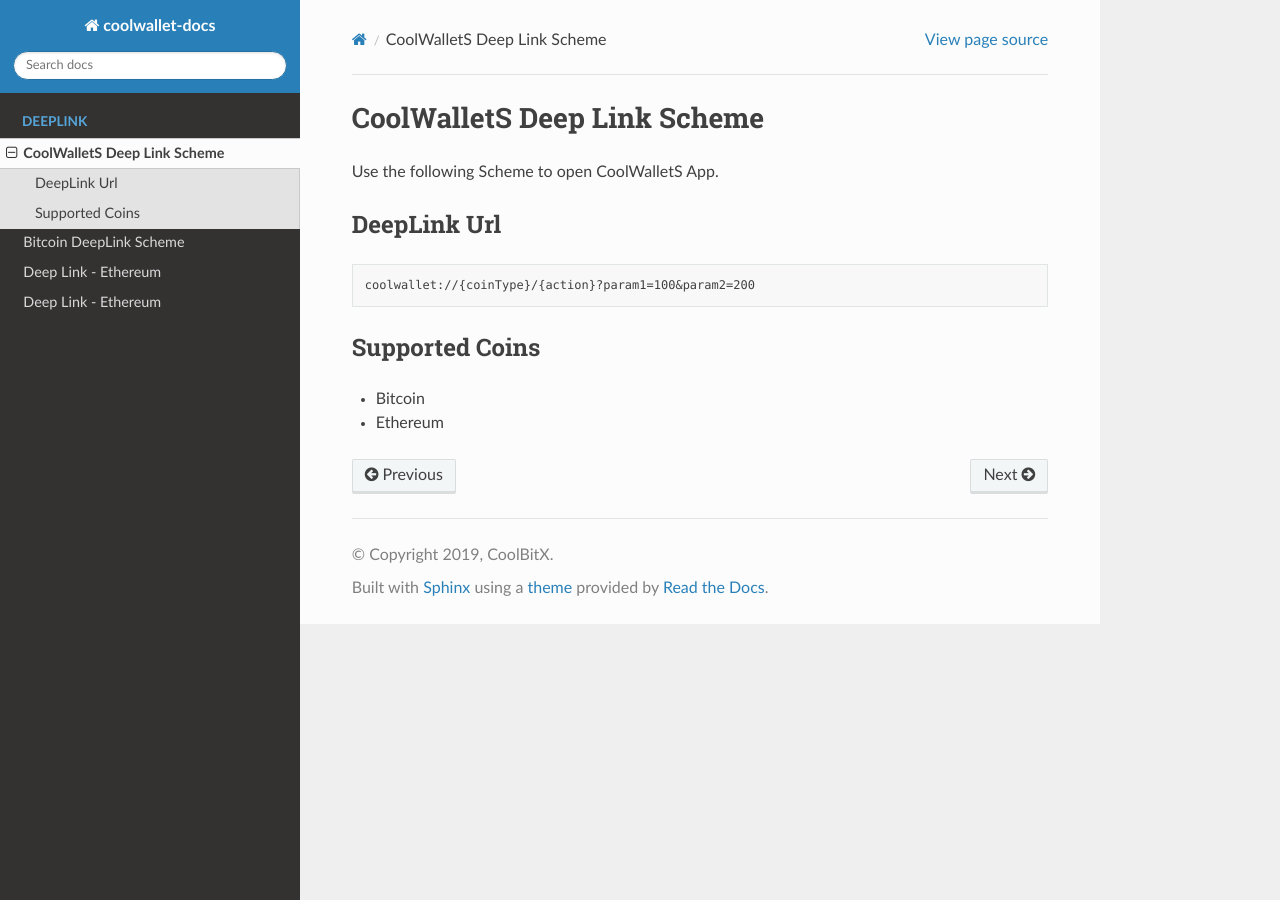
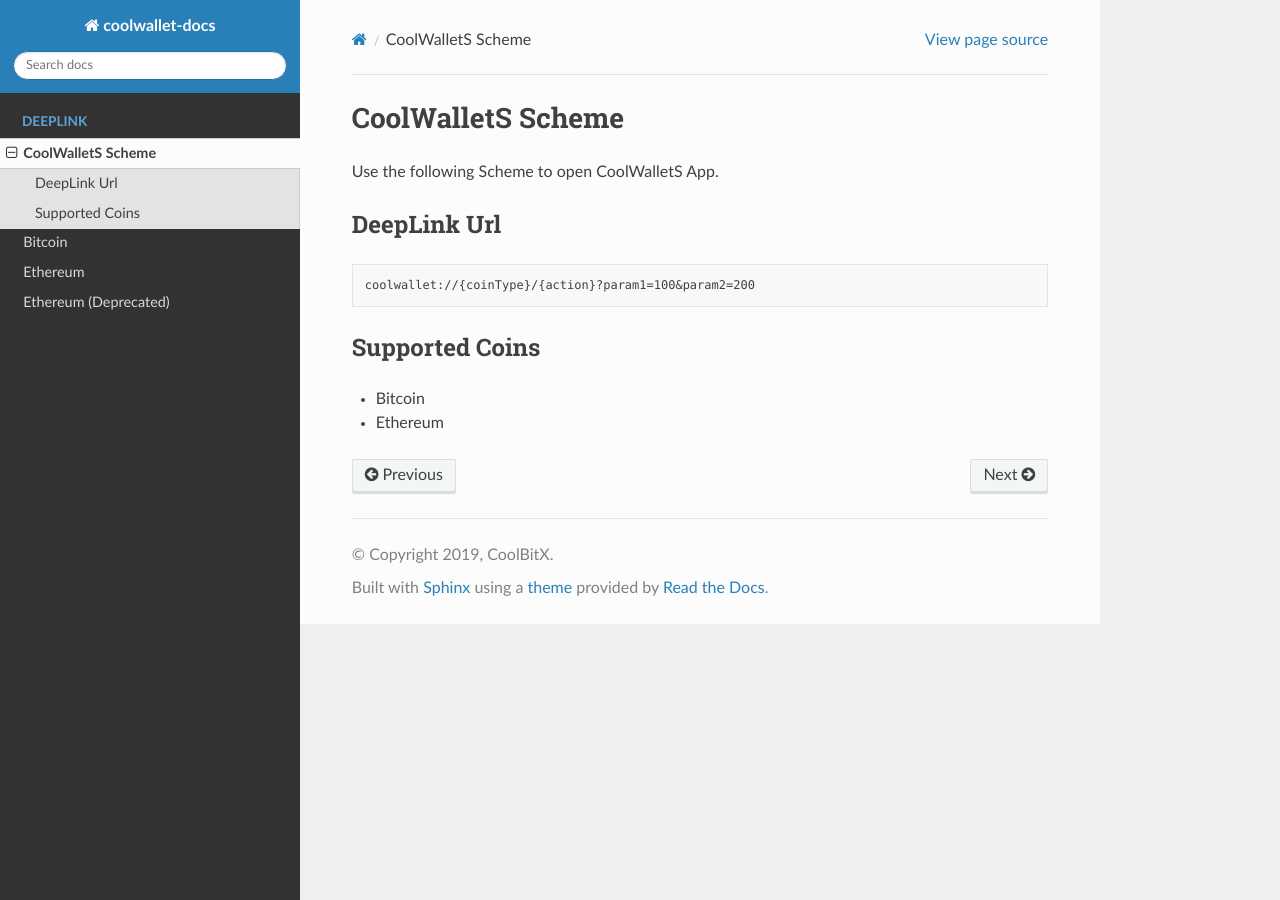
Before and after one commit to CoolBitX-Technology/coolwallet-doc, a Sphinx documentation site: the page built from docs/source/deeplink/introduction.md, in a window 1280 px wide. Built offline with Sphinx 7.4.7 and the Read the Docs theme 2.0.0, drawn with Linux system fonts in a browser that asks for light colours; pages that are not in the unit, such as notebooks, are missing from menus.

Commit message:
Modify titles

```diff
--- a/docs/source/deeplink/bitcoin.md
+++ b/docs/source/deeplink/bitcoin.md
@@ -1,4 +1,4 @@
-# Bitcoin DeepLink Scheme
+# Bitcoin
 
 * coinType: BTC
 
--- a/docs/source/deeplink/ethereum-deprecated.md
+++ b/docs/source/deeplink/ethereum-deprecated.md
@@ -1,4 +1,4 @@
-# Deep Link - Ethereum
+# Ethereum (Deprecated)
 
 *Deprecated* - Only used by Joyso.
 
--- a/docs/source/deeplink/ethereum.md
+++ b/docs/source/deeplink/ethereum.md
@@ -1,4 +1,4 @@
-# Deep Link - Ethereum
+# Ethereum
 
 * coinType: ETH
 
--- a/docs/source/deeplink/introduction.md
+++ b/docs/source/deeplink/introduction.md
@@ -1,4 +1,4 @@
-# CoolWalletS Deep Link Scheme
+# CoolWalletS Scheme
 
 Use the following Scheme to open CoolWalletS App.
 
```
